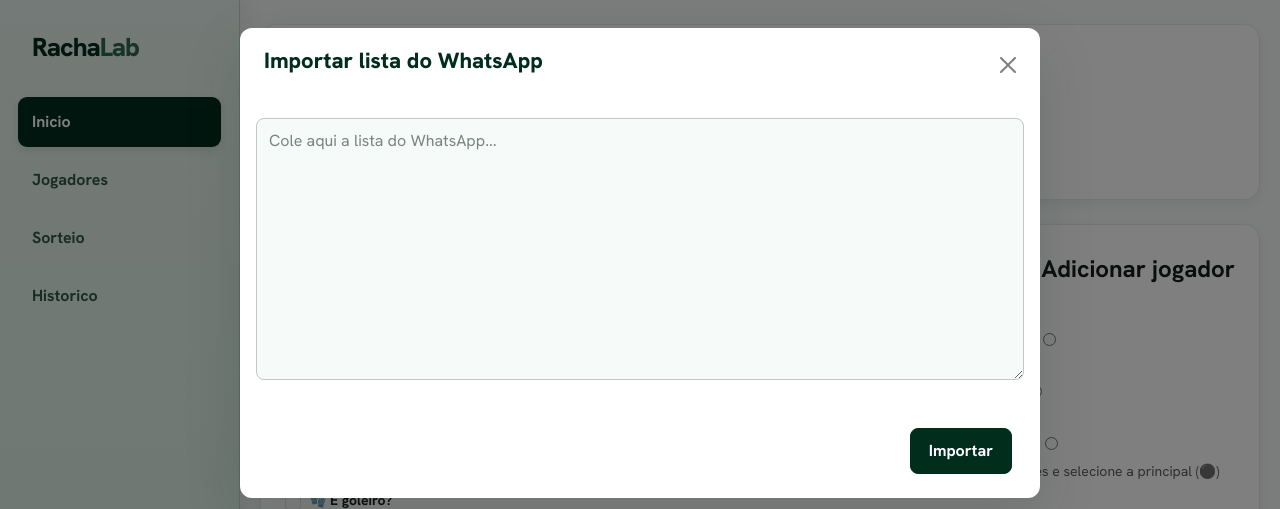
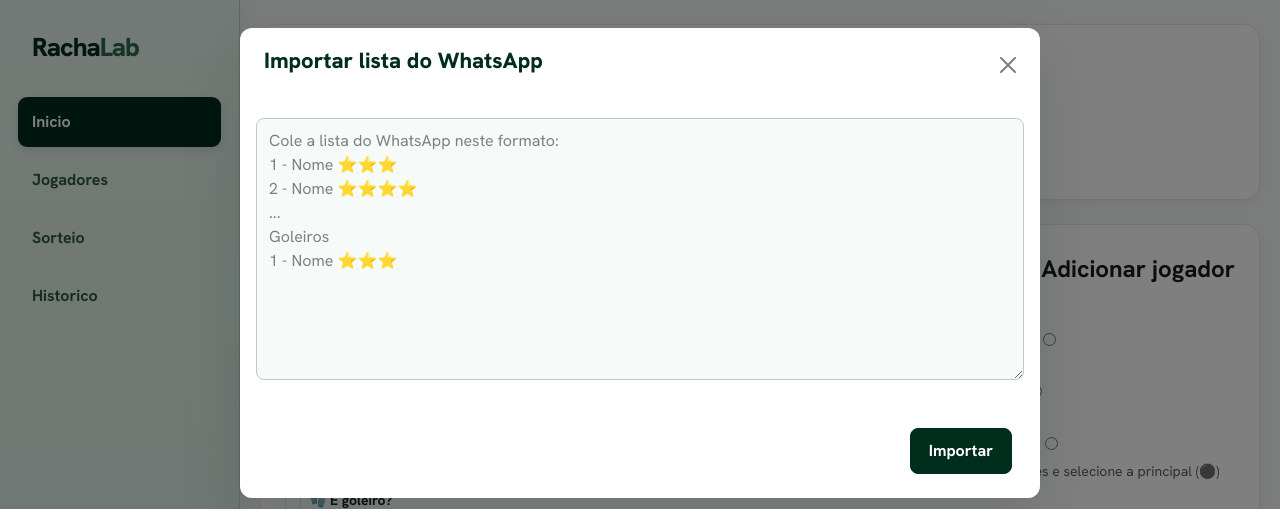
Before and after one commit to Dvfreii/racha-sorteador, a Flask app: page / in a window 1280 px wide, after a click on "Importar lista do WhatsApp". Shown: the top 509 px of the page. Run offline with Flask 3, Linux system fonts and the light colour scheme; data comes from the database, SQL or seed files in the repository; data that the repository does not hold is empty.

Commit message:
docs: adiciona modelo de formato da lista do WhatsApp no README e placeholder

```diff
--- a/templates/index.html
+++ b/templates/index.html
@@ -67,7 +67,12 @@
         <button class="btn-close" data-bs-dismiss="modal"></button>
       </div>
       <div class="modal-body">
-        <textarea id="import-textarea" class="form-control" rows="10" placeholder="Cole aqui a lista do WhatsApp..."></textarea>
+        <textarea id="import-textarea" class="form-control" rows="10" placeholder="Cole a lista do WhatsApp neste formato:
+1 - Nome ⭐⭐⭐
+2 - Nome ⭐⭐⭐⭐
+...
+Goleiros
+1 - Nome ⭐⭐⭐"></textarea>
         <div id="import-result" class="mt-2"></div>
       </div>
       <div class="modal-footer">
```
Also changed, not shown: README.md.
